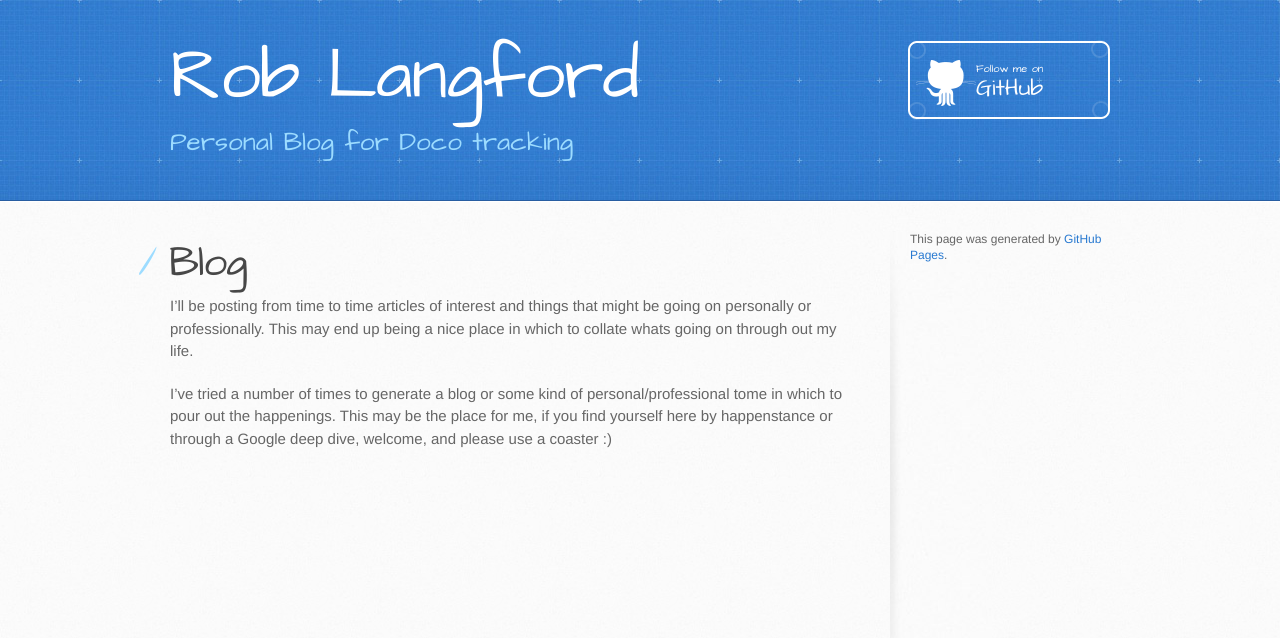
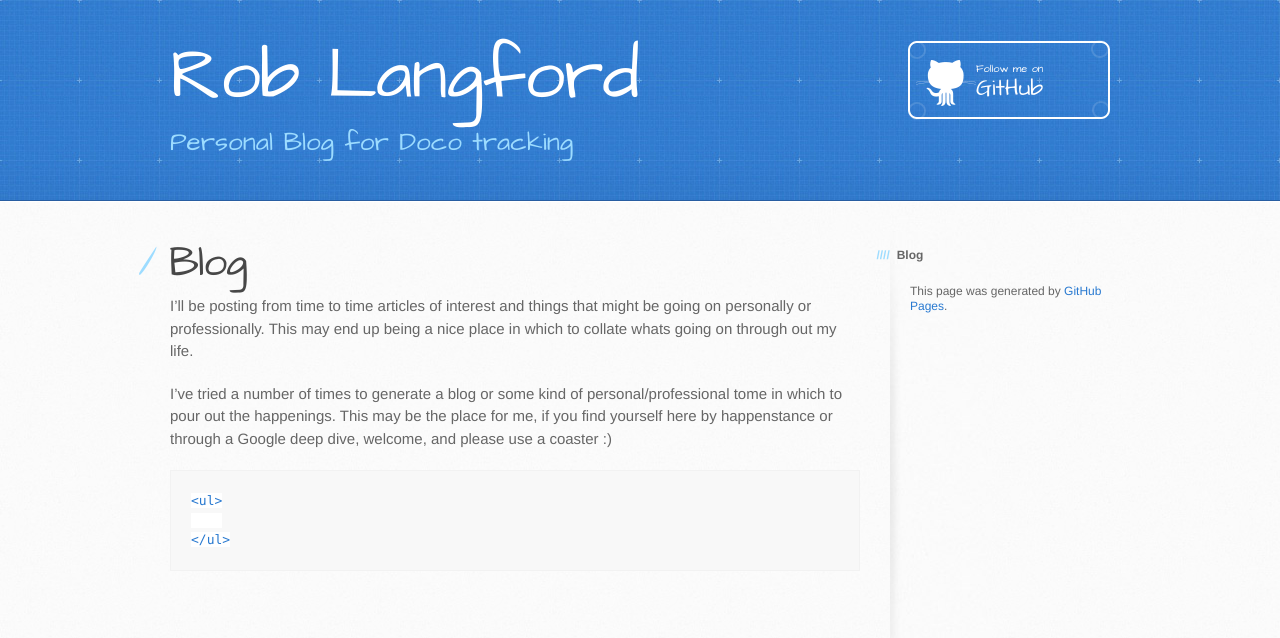
Before and after one commit to roblangford/roblangford.github.io, a Jekyll site: the page built from docs/blog/blog.md, in a window 1280 px wide. Shown: the top 638 px of the page. Built offline with Jekyll 4.4.1, drawn with Linux system fonts in a browser that asks for light colours; our own code applies the rules of GitHub Pages for plain Markdown files.

Commit message:
Tested adding blog links to sidebar and custom

```diff
--- a/_layouts/default.html
+++ b/_layouts/default.html
@@ -39,6 +39,15 @@
         </section>
 
         <aside id="sidebar">
+          <h4> Blog</h4>
+          <ul>
+            {% for doc in site.docs.blog %}
+              {% if doc.category == "Blog" %}
+                <li><a href="{{ doc.url }}">{{ doc.title }}</a></li>
+              {% endif %}
+            {% endfor %}
+        </ul>
+
           {% if site.show_downloads %}
             <a href="{{ site.github.zip_url }}" class="button">
               <small>Download</small>
--- a/docs/blog/blog.md
+++ b/docs/blog/blog.md
@@ -1,14 +1,22 @@
 ---
 layout: default
-title: Blog
-nav_order: 20
-has_children: true
-permalink: /docs/blog
+Title: Blog
+category: blog
+order: 1
 ---
 
 # Blog
-{: .no_toc }
+{: toc }
 
 I'll be posting from time to time articles of interest and things that might be going on personally or professionally. This may end up being a nice place in which to collate whats going on through out my life.
 
 I've tried a number of times to generate a blog or some kind of personal/professional tome in which to pour out the happenings. This may be the place for me, if you find yourself here by happenstance or through a Google deep dive, welcome, and please use a coaster :)
+
+    <ul>
+        {% for post in site.posts %}
+        <li>
+            <a href="{{ post.url }}">{{ post.title }}</a>
+            {{ post.excerpt }}
+        </li>
+        {% endfor %}
+    </ul>
```
